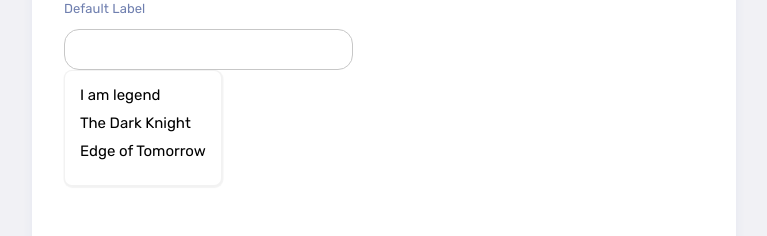
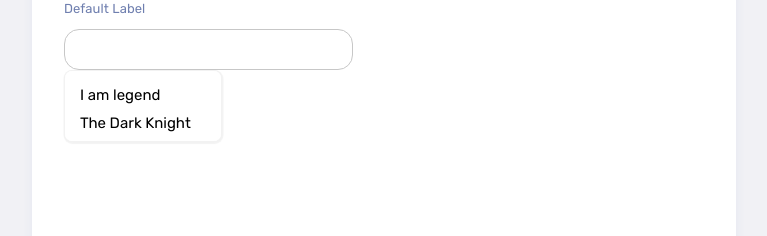
Before and after one commit to shinghuey27/dyno-web, a React (Create React App) app: page / in a window 1280 px wide. Shown: the part 462-698 px from the top of the page, without its empty margins (256-1023 px from the left). Built offline with nearby package versions, Linux system fonts and the light colour scheme.

Commit message:
add overflo

```diff
--- a/src/Components/List/List.jsx
+++ b/src/Components/List/List.jsx
@@ -1,4 +1,4 @@
-import { padding } from '@mui/system';
+import { height, padding } from '@mui/system';
 import React from 'react';
 
 
@@ -14,7 +14,10 @@ export default function List(props) {
             borderRadius: 8,
             boxShadow: "0.5px 1px 1px 1px rgba(0, 0, 0, 0.05)",
             padding: 10,
-            top: -40
+            top: -40,
+            overflow: 'scroll',
+            height:50,
+            overflowX:'hidden'
         }} {...listBox}>
             {listItem(data, { item ,renderItem})}
         </ul>
```
